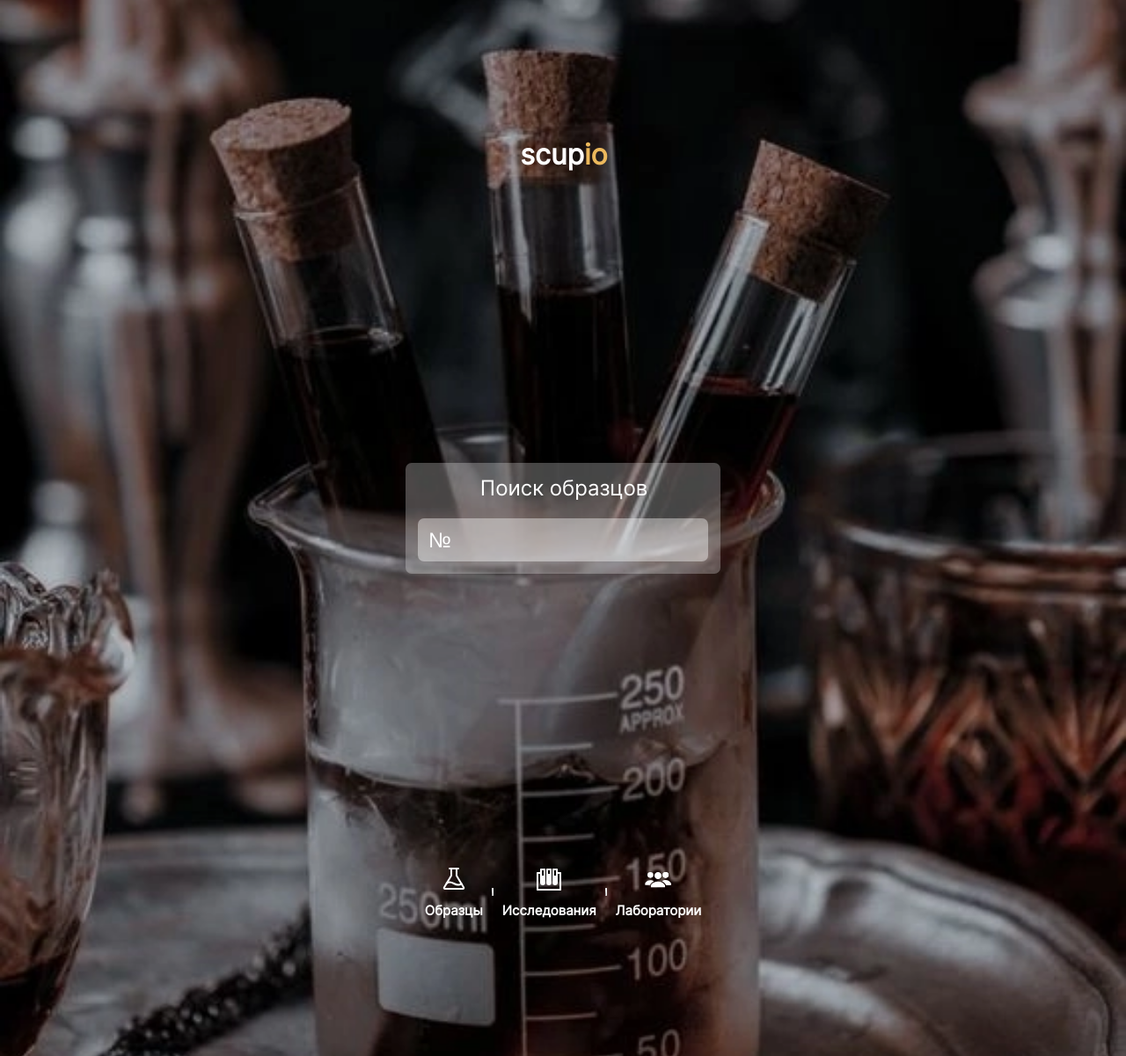
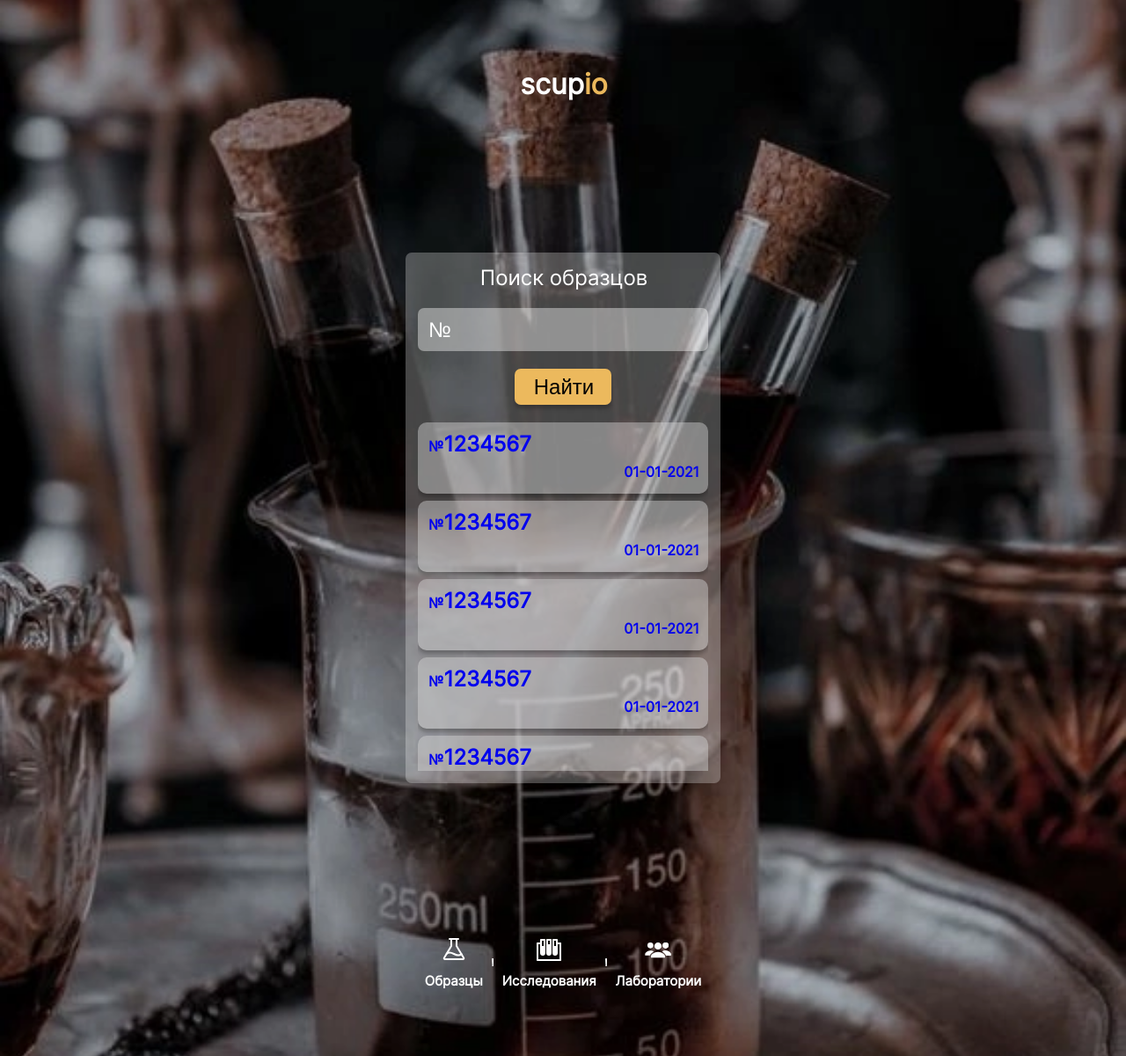
Before and after one commit to AskarKasimov/scupio, a Django app: page / in a window 1280 px wide. Shown: the whole page at 88% size. Run offline with Django 3.2, Linux system fonts and the light colour scheme.

Commit message:
all temps done

```diff
--- a/objects/urls.py
+++ b/objects/urls.py
@@ -10,7 +10,7 @@ urlpatterns = [
     path('object/<int:object_id>', views.object_detail, name='object_detail'),
     path('sign-in', views.sign_in),
     path('sign-up', views.sign_up),
-
+    path('researches', views.research_list),
 
     path('objects_api/', views.ObjectList.as_view()),
     path('object_api/<int:object_id>', views.ObjectDetail.as_view()),
--- a/objects/views.py
+++ b/objects/views.py
@@ -3,6 +3,7 @@ from .models import *
 from rest_framework import generics
 from . import serializers
 from rest_framework.decorators import api_view
+from django.http import HttpResponseRedirect
 
 
 def index(request):
@@ -27,6 +28,9 @@ def object_detail(request, object_id):
     }
     return render(request, 'objects/object_detail.html', context)
 
+def research_list(reques):
+    return HttpResponseRedirect("/sign-in")
+
 
 class ObjectList(generics.ListAPIView):
     queryset = Object.objects.all()
--- a/static/css/style.css
+++ b/static/css/style.css
@@ -13,6 +13,7 @@ html {
 }
 
 body {
+    overflow-x: hidden;
     margin: 0;
     min-width: 100vw;
     min-height: 100vh;
@@ -68,6 +69,8 @@ img {
     background: rgba(255, 255, 255, 0.27);
     border-radius: 7px;
     padding: 1.4rem;
+    gap: 2rem;
+    max-width: 90%;
 }
 
 .scupio {
@@ -80,8 +83,11 @@ img {
     color: #FFFFFF;
 }
 
-h2 {
+h2,
+h3,
+h4 {
     margin: 0;
+    max-width: 100%;
 }
 
 .scupio strong {
@@ -93,10 +99,10 @@ form {
     flex-direction: column;
     gap: 2rem;
     align-items: center;
+    max-width: 100%;
 }
 
 label {
-    font-weight: 400;
     font-size: 24px;
     line-height: 29px;
     text-indent: 2px;
@@ -109,11 +115,12 @@ input[type=text] {
     background: rgba(255, 254, 254, 0.4);
     border-radius: 7px;
     border: none;
-    font-weight: 400;
     font-size: 24px;
     line-height: 29px;
     text-indent: 2px;
     padding: 1rem;
+    color: #FFFFFF;
+    max-width: 100%;
 }
 
 input[type=password]::placeholder,
@@ -135,6 +142,7 @@ input[type=text]::placeholder {
     padding-left: 2rem;
     padding-right: 2rem;
     width: fit-content;
+    max-width: 100%;
 }
 
 .submit:hover {
@@ -231,9 +239,11 @@ input[type=text]::placeholder {
     from {
         transform: translateY(0px);
     }
+
     50% {
         transform: translateY(20px);
     }
+
     to {
         transform: translateY(0px);
     }
@@ -248,9 +258,11 @@ input[type=text]::placeholder {
     from {
         transform: translateY(0px);
     }
+
     50% {
         transform: translateY(7px);
     }
+
     to {
         transform: translateY(0px);
     }
@@ -264,9 +276,11 @@ input[type=text]::placeholder {
     from {
         transform: translateY(0px);
     }
+
     50% {
         transform: translateY(5px);
     }
+
     to {
         transform: translateY(0px);
     }
@@ -278,3 +292,62 @@ hr.solid {
     border-top: 8px solid #FFFFFF;
     border-radius: 5px;
 }
+
+.list {
+    display: flex;
+    flex-direction: column;
+    justify-content: flex-start;
+    gap: .8rem;
+    width: 100%;
+    max-height: 33vh;
+    overflow-y: auto;
+}
+
+.sample-item {
+    display: flex;
+    justify-content: flex-start;
+    flex-direction: column;
+    width: 100%;
+    background: rgba(217, 217, 217, 0.43);
+    box-shadow: 0px 4px 4px rgba(0, 0, 0, 0.25);
+    border-radius: 10px;
+    padding: 1rem;
+
+}
+
+.sample-item h3 {
+    text-align: left;
+    font-size: 24px;
+    line-height: 29px;
+    text-indent: 2px;
+
+}
+
+.sample-item h4 {
+    text-align: right;
+    font-size: 16px;
+    line-height: 29px;
+    text-indent: 2px;
+}
+
+.sample-item:hover {
+    cursor: pointer;
+    box-shadow: inset 0px 4px 4px rgba(0, 0, 0, 0.25);
+}
+
+.lab-item {
+    display: flex;
+    justify-content: flex-start;
+    flex-direction: column;
+    width: 100%;
+    background: rgba(217, 217, 217, 0.43);
+    box-shadow: 0px 4px 4px rgba(0, 0, 0, 0.25);
+    border-radius: 10px;
+    padding: 1rem;
+}
+
+.lab-item h3 {
+    font-size: 24px;
+    line-height: 29px;
+    text-indent: 2px;
+}
--- a/templates/objects/index.html
+++ b/templates/objects/index.html
@@ -2,8 +2,51 @@
 {% block content %}
 <form>
     <label for="search">Поиск образцов</label>
-    <input name="search" type="text" placeholder="№">
+    <input id="search" name="search" type="text" placeholder="№">
+    <input type="submit" class="submit" value="Найти">
 </form>
+<div class="list">
+    <a href="/" class="sample-item">
+        <h3><span style="font-size: 16px;">№</span>1234567</h3>
+        <h4>01-01-2021</h4>
+    </a>
+    <a href="/" class="sample-item">
+        <h3><span style="font-size: 16px;">№</span>1234567</h3>
+        <h4>01-01-2021</h4>
+    </a>
+    <a href="/" class="sample-item">
+        <h3><span style="font-size: 16px;">№</span>1234567</h3>
+        <h4>01-01-2021</h4>
+    </a>
+    <a href="/" class="sample-item">
+        <h3><span style="font-size: 16px;">№</span>1234567</h3>
+        <h4>01-01-2021</h4>
+    </a>
+    <a href="/" class="sample-item">
+        <h3><span style="font-size: 16px;">№</span>1234567</h3>
+        <h4>01-01-2021</h4>
+    </a>
+    <a href="/" class="sample-item">
+        <h3><span style="font-size: 16px;">№</span>1234567</h3>
+        <h4>01-01-2021</h4>
+    </a>
+    <a href="/" class="sample-item">
+        <h3><span style="font-size: 16px;">№</span>1234567</h3>
+        <h4>01-01-2021</h4>
+    </a>
+    <a href="/" class="sample-item">
+        <h3><span style="font-size: 16px;">№</span>1234567</h3>
+        <h4>01-01-2021</h4>
+    </a>
+    <a href="/" class="sample-item">
+        <h3><span style="font-size: 16px;">№</span>1234567</h3>
+        <h4>01-01-2021</h4>
+    </a>
+    <a href="/" class="sample-item">
+        <h3><span style="font-size: 16px;">№</span>1234567</h3>
+        <h4>01-01-2021</h4>
+    </a>
 
+</div>
 
 {% endblock %}
```
Also changed, not shown: templates/objects/labs_list.html (+29 -3 lines).
